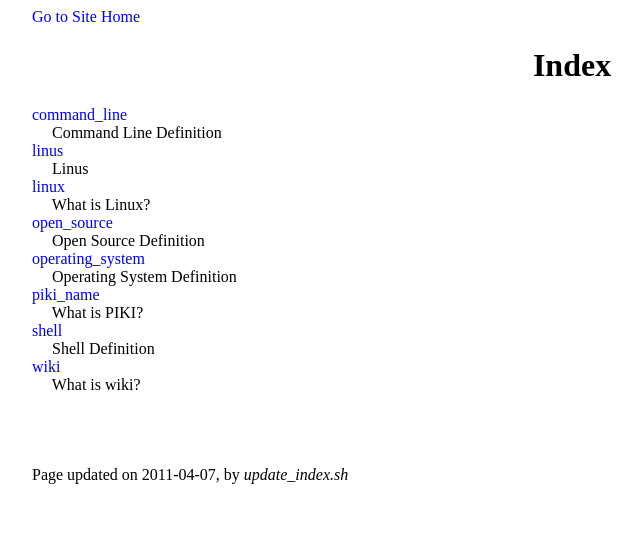
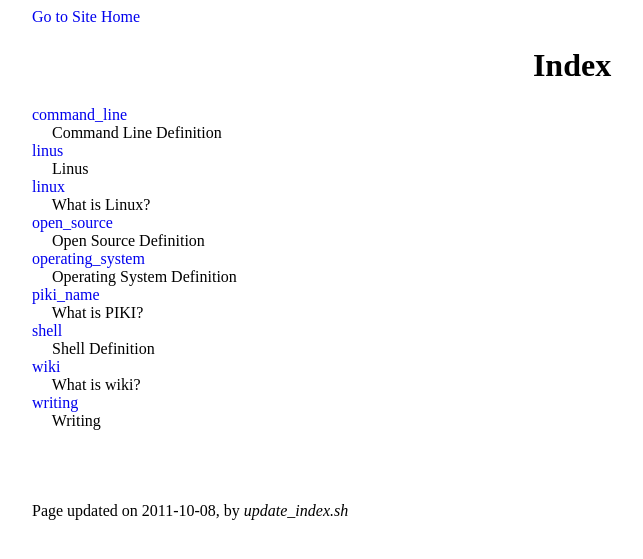
Before and after one commit to happypeter/piki, a Jekyll site: the page pages/index.html, which Jekyll copies as it is, in a window 1280 px wide. Shown: the top 559 px of the page, without its empty margins (68-711 px from the left). Built offline with Jekyll 4.4.1, drawn with Linux system fonts in a browser that asks for light colours; Markdown is read by kramdown in place of the engine named in the settings.

```diff
--- a/pages/index.html
+++ b/pages/index.html
@@ -57,7 +57,13 @@
 &nbsp;&nbsp;&nbsp;&nbsp; What is wiki?
 
 <br>
+<a href="writing.html">
+writing</a>
+<br>
+&nbsp;&nbsp;&nbsp;&nbsp; Writing
+
+<br>
 
 
 <br><br><br><br>
-Page updated on 2011-04-07, by <i>update_index.sh</i>
+Page updated on 2011-10-08, by <i>update_index.sh</i>
```
